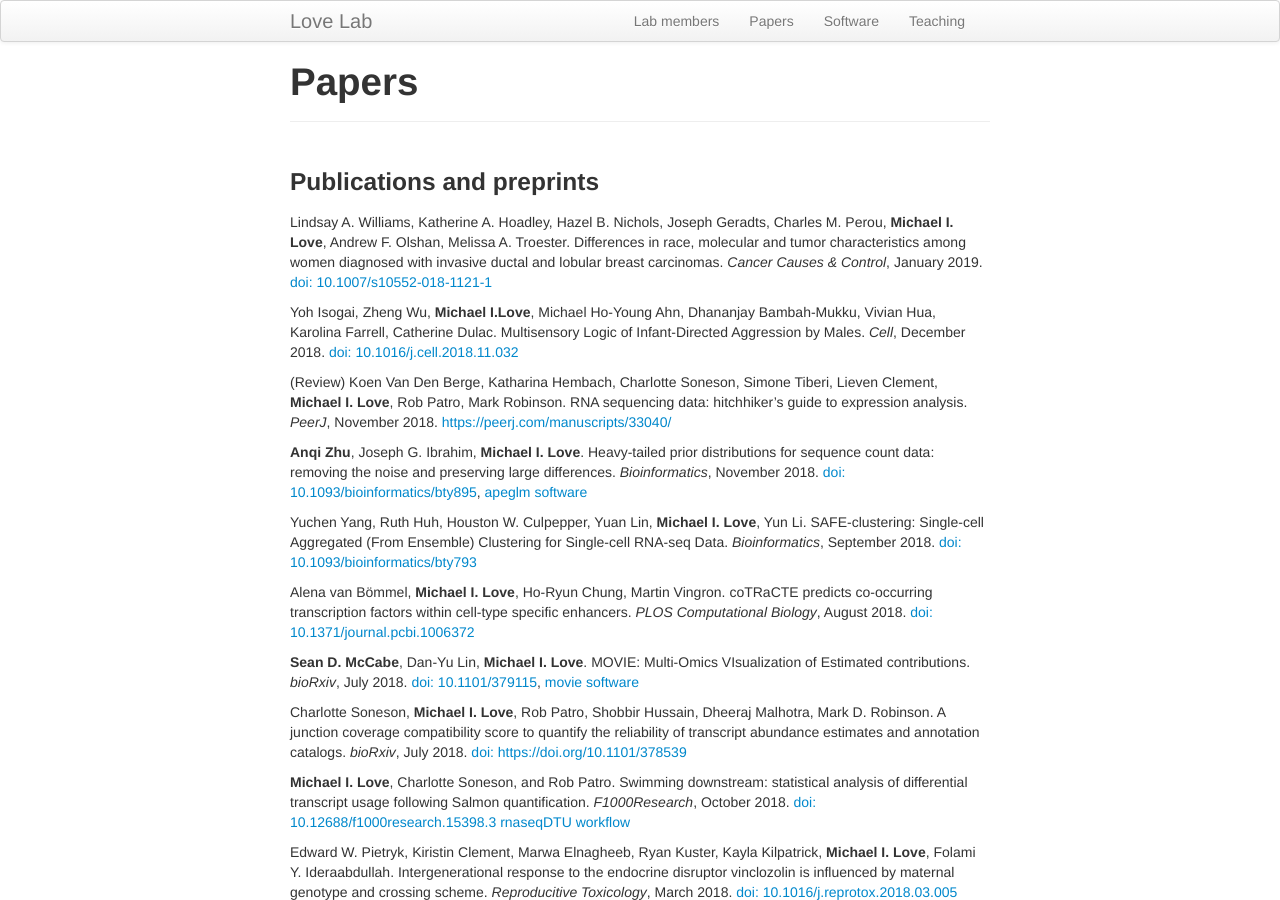
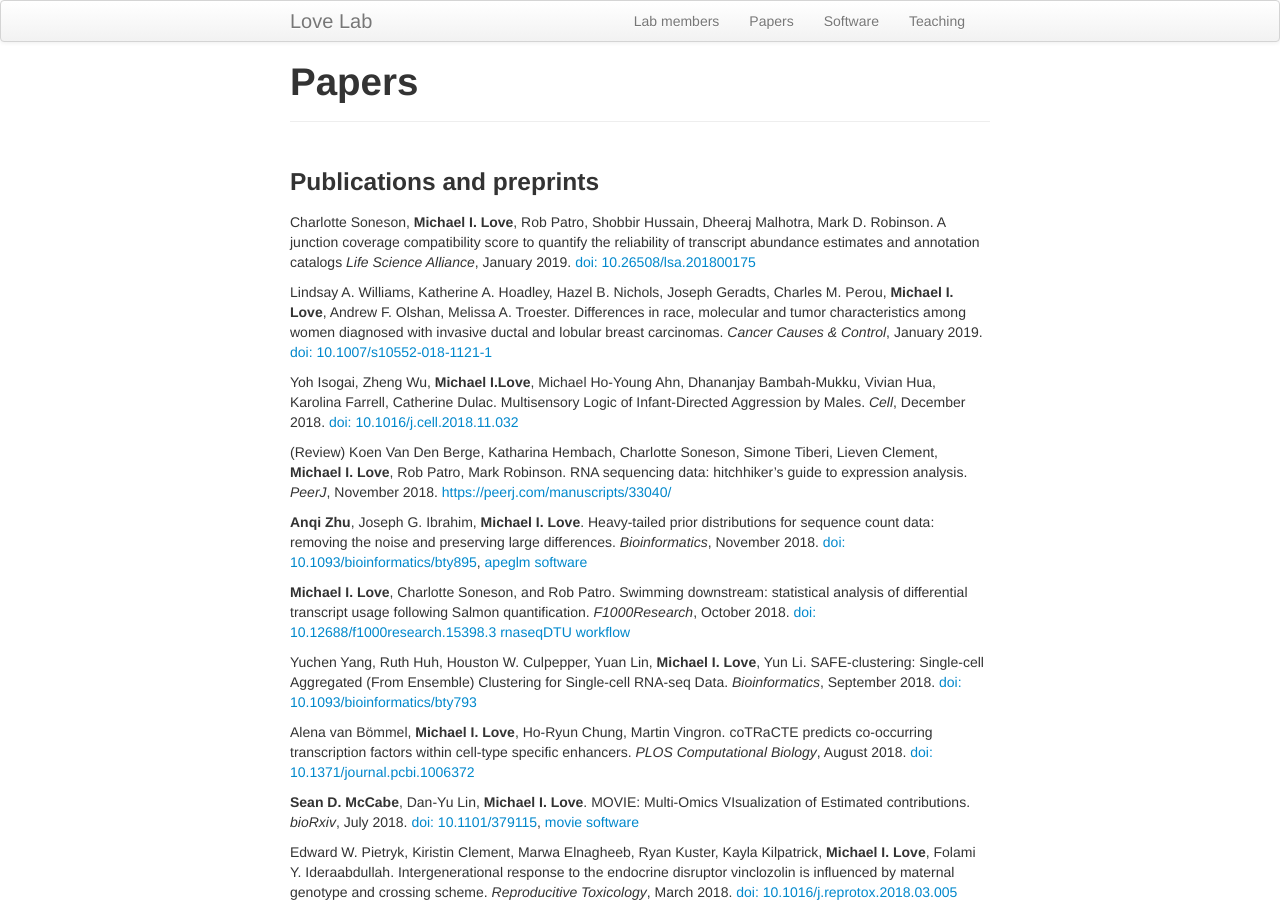
Before and after one commit to mikelove/mikelove.github.io, a Jekyll site: the page built from pages/papers.md, in a window 1280 px wide and 900 px high. Built offline with Jekyll 4.4.1, drawn with Linux system fonts in a browser that asks for light colours; part of the change alters nothing that is shown.

Commit message:
JCC published

```diff
--- a/pages/papers.md
+++ b/pages/papers.md
@@ -4,6 +4,13 @@ title: "Papers"
 ---
 
 ### Publications and preprints
+
+Charlotte Soneson,  **Michael I. Love**, Rob Patro, Shobbir Hussain,
+Dheeraj Malhotra, Mark D. Robinson.
+A junction coverage compatibility score to quantify the reliability of
+transcript abundance estimates and annotation catalogs
+*Life Science Alliance*, January 2019.
+[doi: 10.26508/lsa.201800175](https://doi.org/10.26508/lsa.201800175)
 
 Lindsay A. Williams, Katherine A. Hoadley, Hazel B. Nichols, Joseph
 Geradts, Charles M. Perou, **Michael I. Love**, Andrew F. Olshan, Melissa
@@ -32,6 +39,13 @@ noise and preserving large differences.
 [doi: 10.1093/bioinformatics/bty895](https://doi.org/10.1093/bioinformatics/bty895),
 [apeglm software](http://bioconductor.org/packages/apeglm)
 
+**Michael I. Love**, Charlotte Soneson, and Rob Patro.
+Swimming downstream: statistical analysis of differential transcript
+usage following Salmon quantification.
+*F1000Research*, October 2018.
+[doi: 10.12688/f1000research.15398.3](https://doi.org/10.12688/f1000research.15398.3)
+[rnaseqDTU workflow](https://bioconductor.org/packages/rnaseqDTU)
+
 Yuchen Yang, Ruth Huh, Houston W. Culpepper, Yuan Lin, **Michael I. Love**, Yun Li.
 SAFE-clustering: Single-cell Aggregated (From Ensemble) Clustering for Single-cell RNA-seq Data.
 *Bioinformatics*, September 2018.
@@ -47,20 +61,6 @@ MOVIE: Multi-Omics VIsualization of Estimated contributions.
 *bioRxiv*, July 2018.
 [doi: 10.1101/379115](https://doi.org/10.1101/379115),
 [movie software](https://github.com/mccabes292/movie)
-
-Charlotte Soneson,  **Michael I. Love**, Rob Patro, Shobbir Hussain,
-Dheeraj Malhotra, Mark D. Robinson.
-A junction coverage compatibility score to quantify the reliability of
-transcript abundance estimates and annotation catalogs.
-*bioRxiv*, July 2018.
-[doi: https://doi.org/10.1101/378539](https://doi.org/10.1101/378539)
-
-**Michael I. Love**, Charlotte Soneson, and Rob Patro.
-Swimming downstream: statistical analysis of differential transcript
-usage following Salmon quantification.
-*F1000Research*, October 2018.
-[doi: 10.12688/f1000research.15398.3](https://doi.org/10.12688/f1000research.15398.3)
-[rnaseqDTU workflow](https://bioconductor.org/packages/rnaseqDTU)
 
 Edward W. Pietryk, Kiristin Clement, Marwa Elnagheeb, Ryan Kuster,
 Kayla Kilpatrick, **Michael I. Love**, Folami Y. Ideraabdullah.
```
